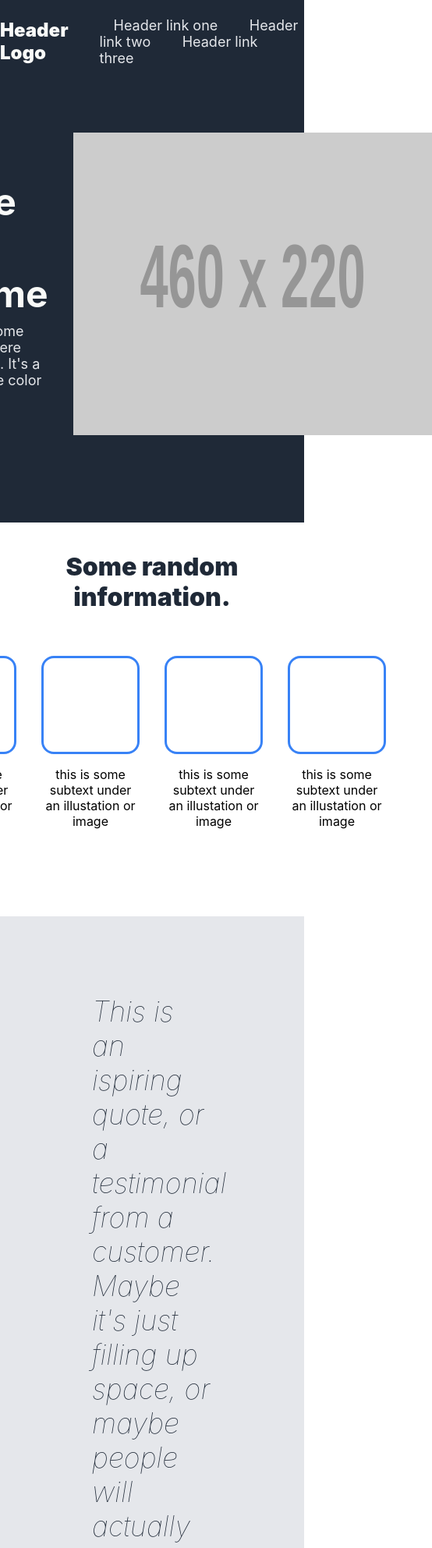
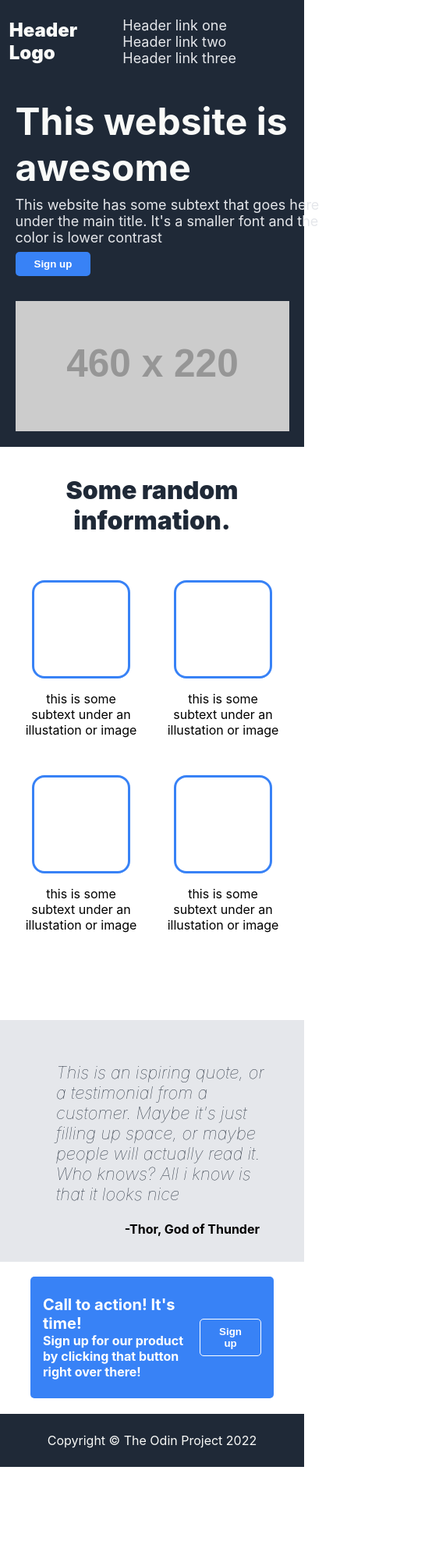
Before and after one commit to Ivana-R98/odin-landingpage, a plain HTML site: page index.html in a window 390 px wide. Shown: the top 1985 px of the page at 78% size, 554 px wide, since content can reach past the window. After the commit the page ends 1881 px from the top, so only its background shows below. Drawn offline with Linux system fonts and the light colour scheme; placeholder pictures from the web are drawn by us.

Commit message:
made site tablet and mobile responsive

```diff
--- a/style.css
+++ b/style.css
@@ -137,3 +137,40 @@ footer {
     padding: 8px;
     text-align: center;
 }
+
+
+@media screen and (max-width: 788px) {
+    header > p {
+        margin-left: 3%;
+    }
+    header > ul {
+        display: flex;
+        flex-wrap: wrap;
+    }
+    #hero {
+        flex-direction: column;
+        padding: 5vw;
+    }
+    h2 {
+        font-size: 20px;
+    }
+    #random-container {
+        flex-wrap: wrap;
+    }
+    figure {
+        width: 90%;
+        padding: 32px;
+        font-size: 1rem;
+    }
+    blockquote {
+        font-size: 22px;
+    }
+    #call {
+        margin: 5vw 10vw;
+        padding: 1.5em 1em;
+        gap:0.7rem;
+    }
+    #call-button {
+        height:fit-content
+    }
+}
```
